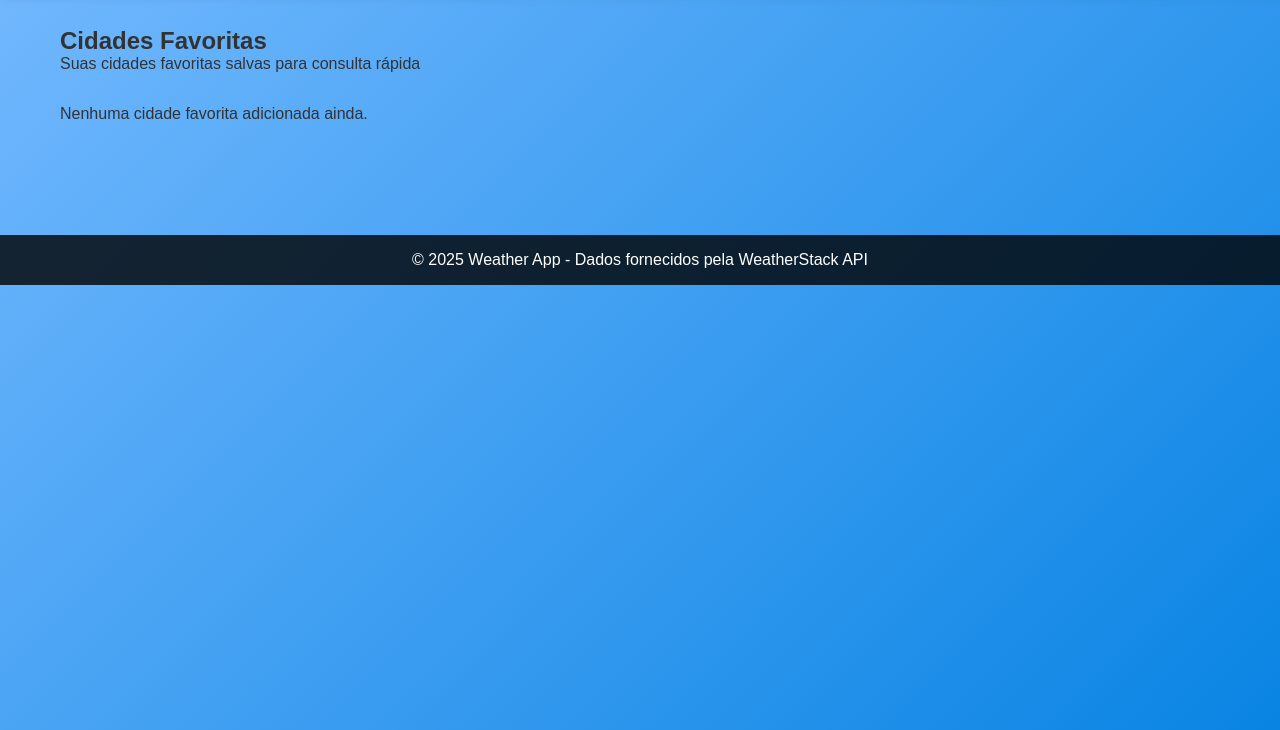
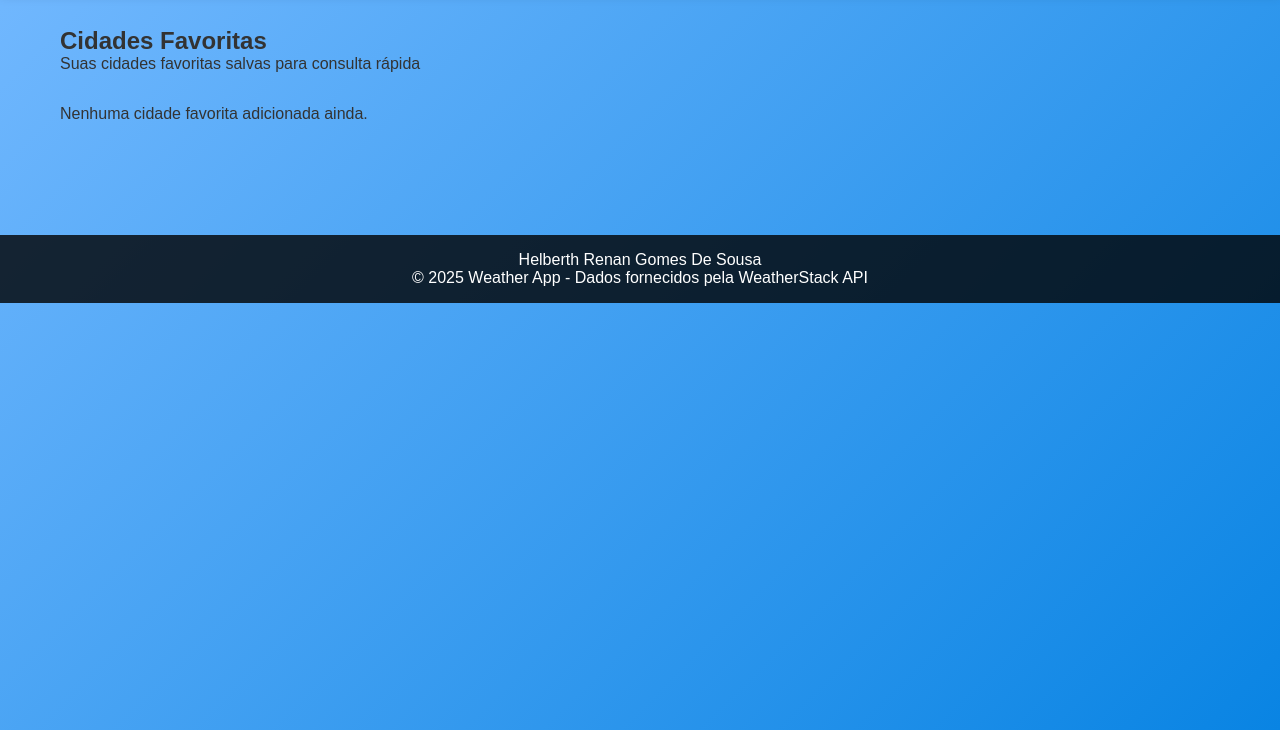
Before and after one commit to D3LT7-ops/-10---API-REST, a plain HTML site: page favoritos.html in a window 1280 px wide. Shown: the part 70-800 px from the top of the page. Drawn offline with Linux system fonts and the light colour scheme.

Commit message:
Atualizar o favoritos.html

```diff
--- a/favoritos.html
+++ b/favoritos.html
@@ -33,7 +33,16 @@
         </section>
     </main>
 
-    <footer>
+  <footer>
+        <ul>
+                <li>
+                    Helberth Renan Gomes De Sousa
+                    <a href="https://github.com/D3LT7-ops" target="_blank" rel="noopener noreferrer">
+                        <i class="fab fa-github"></i>
+                    </a>
+                </li>
+            </ul>
+
         <p>&copy; 2025 Weather App - Dados fornecidos pela WeatherStack API</p>
     </footer>
 
```
